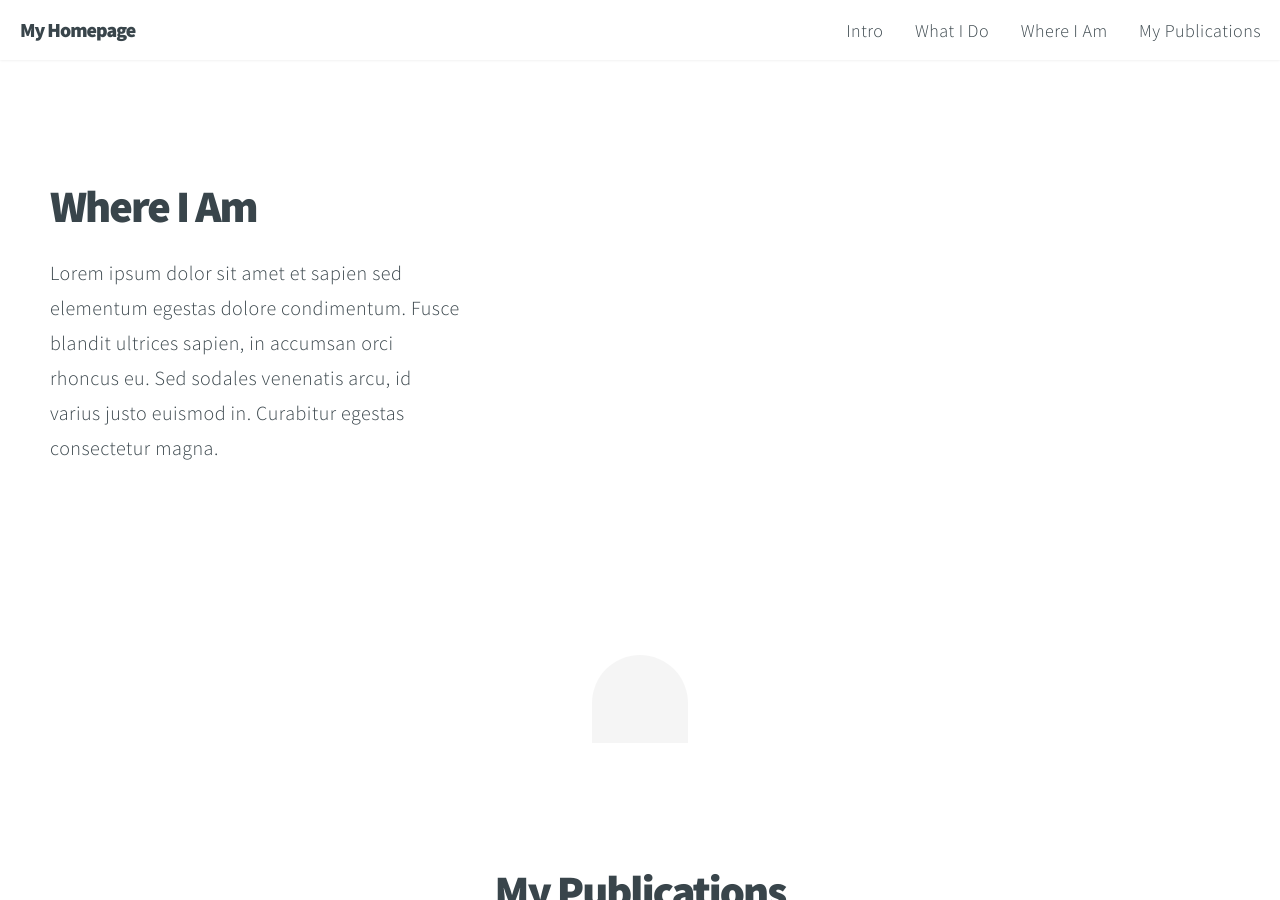
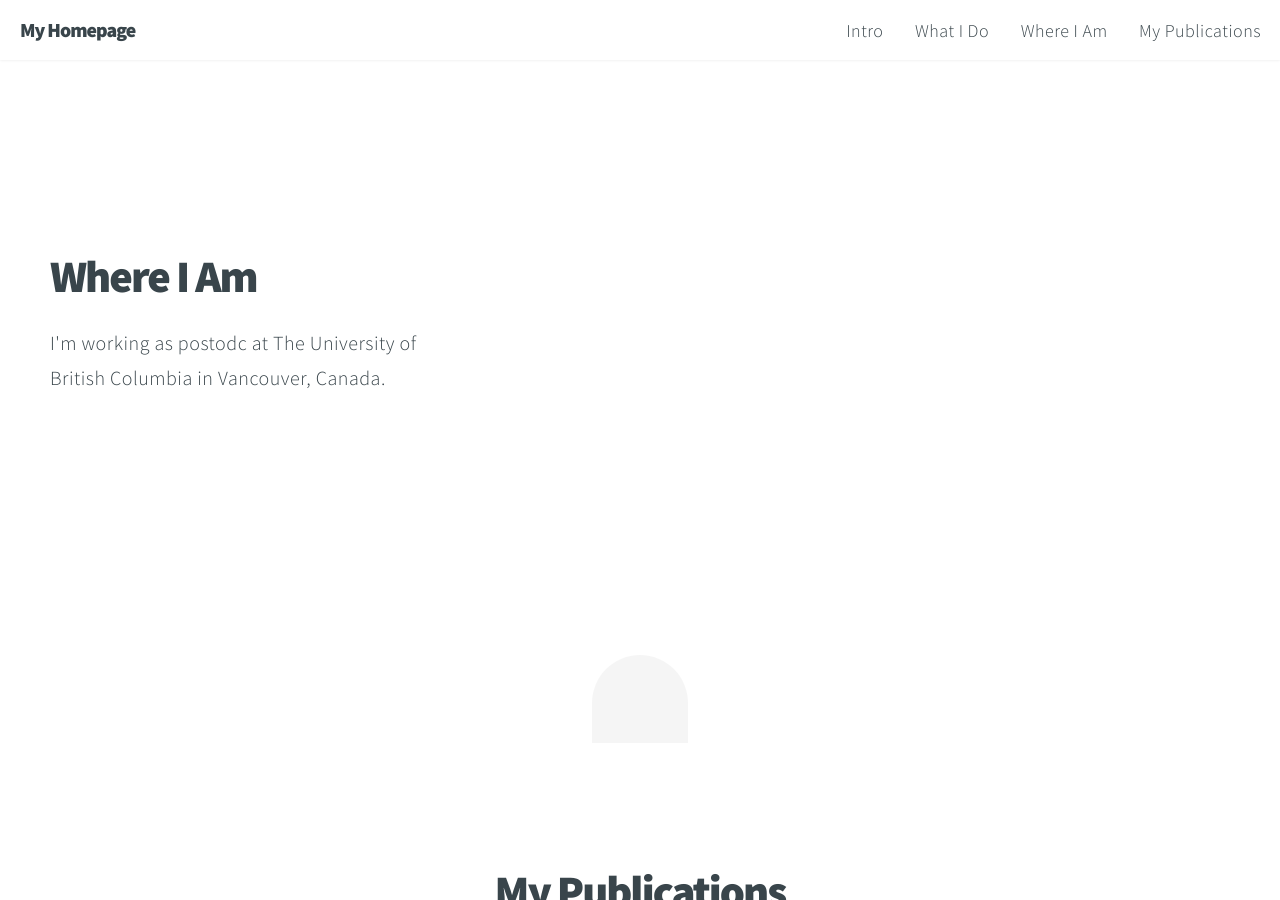
Before and after one commit to wardil/wardil.github.io, a Jekyll site: the page built from index.html, in a window 1280 px wide and 900 px high, scrolled down 1845 px. Built offline with Jekyll 4.4.1, drawn with Linux system fonts in a browser that asks for light colours; some of the changed text lies outside the part shown.

Commit message:
Update body.html

```diff
--- a/_includes/body.html
+++ b/_includes/body.html
@@ -37,9 +37,7 @@
 					<header>
 						<h2>What I Do</h2>
 					</header>
-					<p>Lorem ipsum dolor sit amet et sapien sed elementum egestas dolore condimentum.
-					Fusce blandit ultrices sapien, in accumsan orci rhoncus eu. Sed sodales venenatis arcu,
-					id varius justo euismod in. Curabitur egestas consectetur magna.</p>
+					<p>I work on the problem of human cooperation in the framework of evolutionayr game theory.</p>
 				</div>
 				<a href="#two" class="button style2 down anchored">Next</a>
 			</section>
@@ -50,9 +48,7 @@
 					<header>
 						<h2>Where I Am</h2>
 					</header>
-					<p>Lorem ipsum dolor sit amet et sapien sed elementum egestas dolore condimentum.
-					Fusce blandit ultrices sapien, in accumsan orci rhoncus eu. Sed sodales venenatis arcu,
-					id varius justo euismod in. Curabitur egestas consectetur magna.</p>
+					<p>I'm working as postodc at The University of British Columbia in Vancouver, Canada.</p>
 				</div>
 				<a href="#work" class="button style2 down anchored">Next</a>
 			</section>
@@ -62,9 +58,7 @@
 				<div class="content container">
 					<header>
 						<h2>My Publications</h2>
-						<p>Lorem ipsum dolor sit amet et sapien sed elementum egestas dolore condimentum.
-						Fusce blandit ultrices sapien, in accumsan orci rhoncus eu. Sed sodales venenatis
-						arcu, id varius justo euismod in. Curabitur egestas consectetur magna vitae.</p>
+						<p></p>
 					</header>
 
 					<!-- Lightbox Gallery  -->
```
